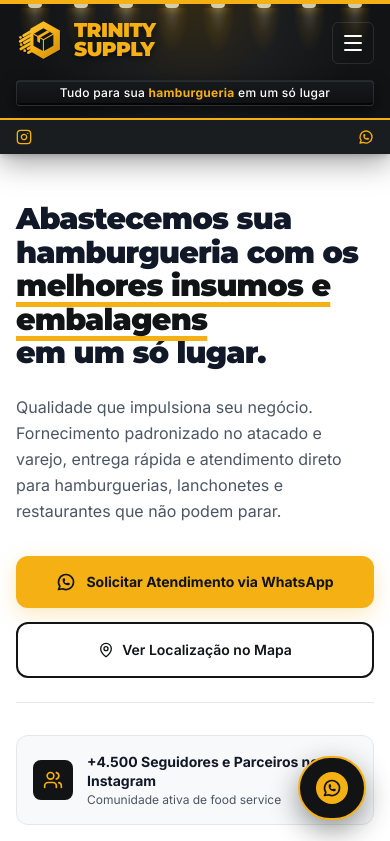
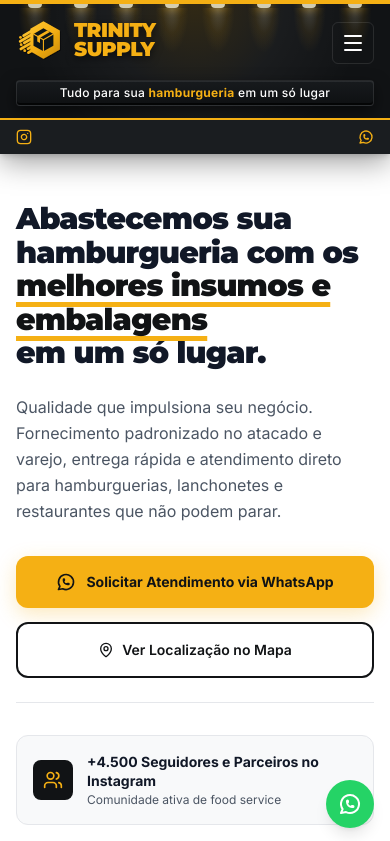
Before and after one commit to Leccarse-s-Tech/trinity-supply, a React (Vite) app: page / in a window 390 px wide. Shown: the top 841 px of the page. Built offline with nearby package versions, Linux system fonts and the light colour scheme.

Commit message:
fix(cta-flutuante): ajusta posicionamento responsivo do botao de WhatsApp e margem inferior do rodape

```diff
--- a/src/components/FloatingWhatsApp.tsx
+++ b/src/components/FloatingWhatsApp.tsx
@@ -4,8 +4,9 @@ import { BRAND_INFO } from '../data/siteData';
 
 /**
  * Botao Flutuante de WhatsApp (Sticky CTA)
- * Posicionado no canto inferior direito (bottom: 24px, right: 24px),
- * com icone vetorial de WhatsApp sobre fundo #111315 com borda #F5B014.
+ * Posicionado no canto inferior direito:
+ * - Mobile (< 640px): fixed z-50 bottom-4 right-4 w-12 h-12 rounded-full
+ * - Desktop (>= 640px): sm:bottom-6 sm:right-6 sm:w-auto sm:h-auto sm:px-4 sm:py-3 sm:rounded-full
  */
 export const FloatingWhatsApp: React.FC = () => {
   return (
@@ -14,13 +15,10 @@ export const FloatingWhatsApp: React.FC = () => {
       target="_blank"
       rel="noopener noreferrer"
       aria-label="Atendimento imediato via WhatsApp comercial Trinity Supply"
-      style={{ bottom: '24px', right: '24px' }}
-      className="fixed z-50 inline-flex items-center gap-2.5 px-4 py-3.5 rounded-full bg-[#111315] hover:bg-[#1A1D20] active:scale-[0.97] text-white border-2 border-[#F5B014] shadow-[0_10px_28px_rgba(17,19,21,0.45)] transition-all group"
+      className="fixed z-50 bottom-4 right-4 w-12 h-12 sm:bottom-6 sm:right-6 sm:w-auto sm:h-auto sm:px-4 sm:py-3 flex items-center justify-center sm:inline-flex sm:gap-2.5 rounded-full bg-[#25D366] hover:bg-[#20bd5a] text-white shadow-lg hover:shadow-xl active:scale-[0.97] transition-all group"
     >
-      <span className="w-8 h-8 rounded-full bg-[#F5B014] text-[#111315] flex items-center justify-center shrink-0">
-        <WhatsAppIcon className="w-5 h-5" />
-      </span>
-      <span className="hidden sm:inline-block pr-1 text-xs font-bold tracking-wide text-white group-hover:text-[#F5B014] transition-colors">
+      <WhatsAppIcon className="w-6 h-6 shrink-0" />
+      <span className="hidden sm:inline-block font-bold text-xs tracking-wide text-white">
         Atendimento WhatsApp
       </span>
     </a>
--- a/src/components/Footer.tsx
+++ b/src/components/Footer.tsx
@@ -160,7 +160,7 @@ export const Footer: React.FC = () => {
         </div>
 
         {/* Barra Inferior de Direitos Autorais */}
-        <div className="bg-[#1A1D20] border-t border-white/10 py-5">
+        <div className="bg-[#1A1D20] border-t border-white/10 pt-5 pb-20 sm:pb-8">
           <div className="w-full max-w-[1440px] mx-auto px-4 sm:px-8 lg:px-12 flex flex-col sm:flex-row items-center justify-between gap-3 text-center sm:text-left">
             <p className="text-xs sm:text-sm text-[#9CA3AF]">
               Trinity Supply Distribuidora De Pães e Embalagens. Todos os direitos reservados.
```
